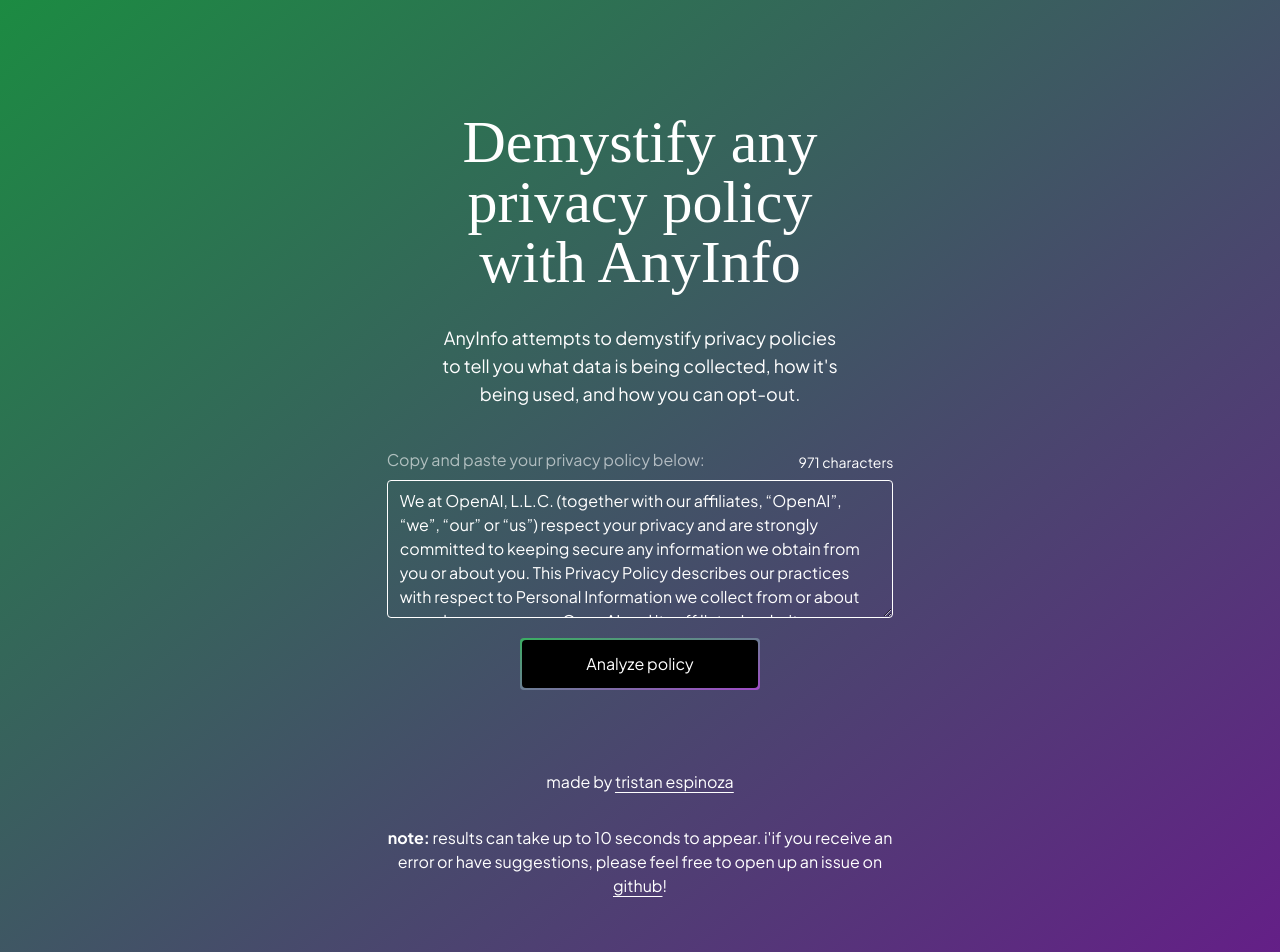
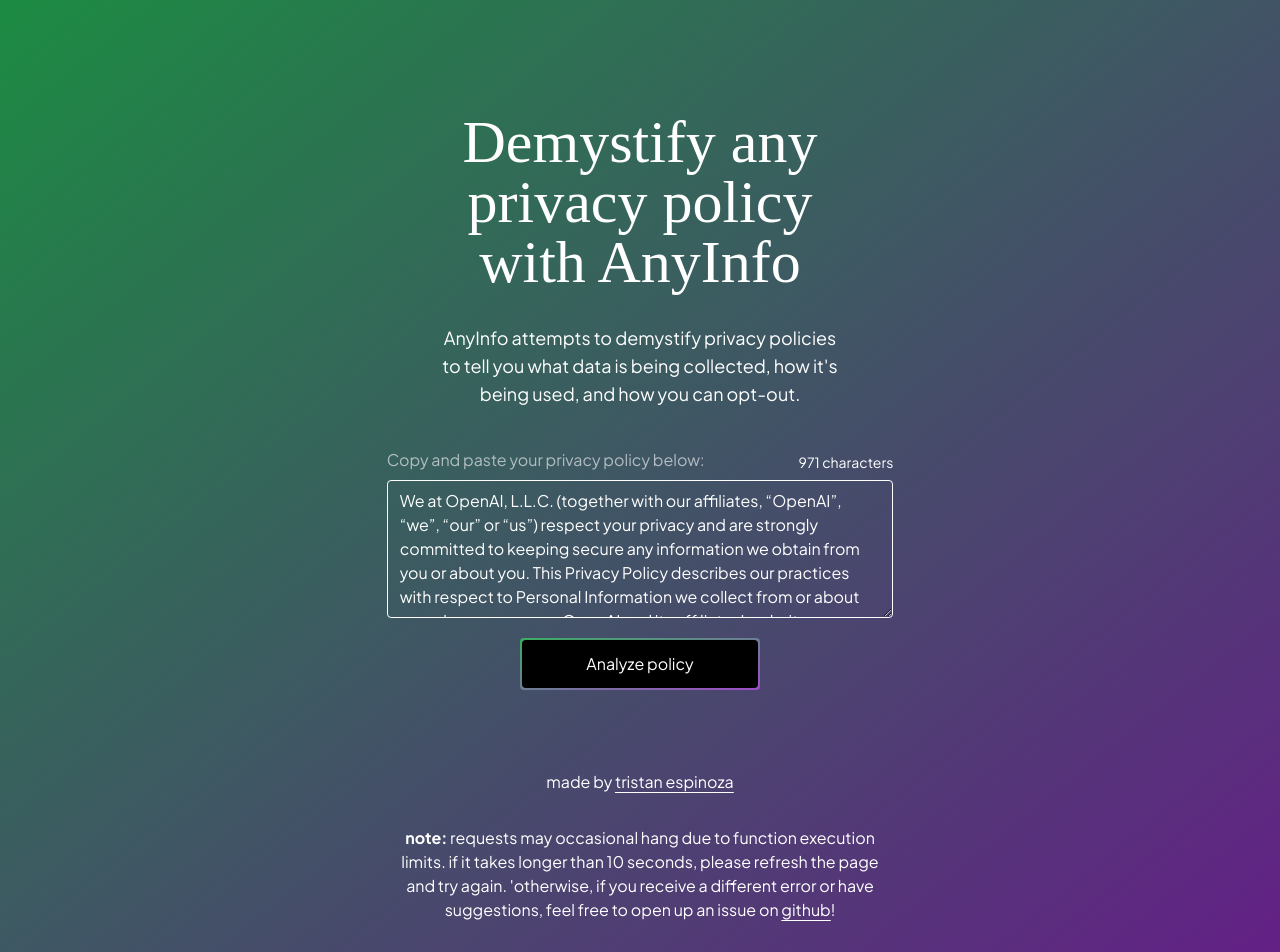
Before and after one commit to tespin/any-info, a Next.js app: page / in a window 1280 px wide. Shown: the top 952 px of the page. Built offline with nearby package versions, Linux system fonts and the light colour scheme.

Commit message:
editing note again

```diff
--- a/pages/index.js
+++ b/pages/index.js
@@ -113,7 +113,7 @@
               <div className="flex flex-col justify-center lg:w-5/12 mt-12">
                 <p className="text-white mt-8">made by <a href="https://twitter.com/tristan_virtual" className="underline underline-offset-4 hover:text-black">tristan espinoza</a>
                 </p>
-                <p className="mt-8"><span className="font-bold">note:</span> results can take up to 10 seconds to appear. i&apos;if you receive an error or have suggestions, please feel free to open up an issue on <a href="https://www.github.com/tespin/any-info" className="underline underline-offset-4 hover:text-black">github</a>! </p>
+                <p className="mt-8"><span className="font-bold">note:</span> requests may occasional hang due to function execution limits. if it takes longer than 10 seconds, please refresh the page and try again. &apos;otherwise, if you receive a different error or have suggestions, feel free to open up an issue on <a href="https://www.github.com/tespin/any-info" className="underline underline-offset-4 hover:text-black">github</a>! </p>
               </div>
             </div>
         </div>
```
